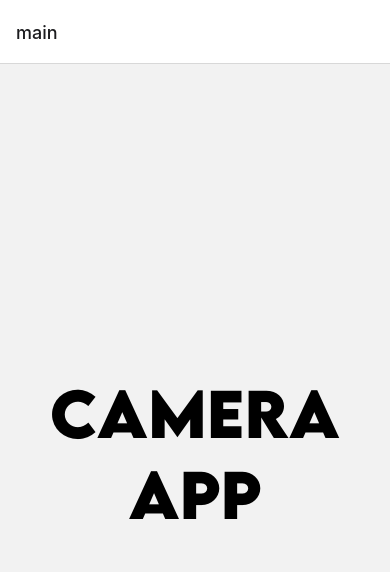
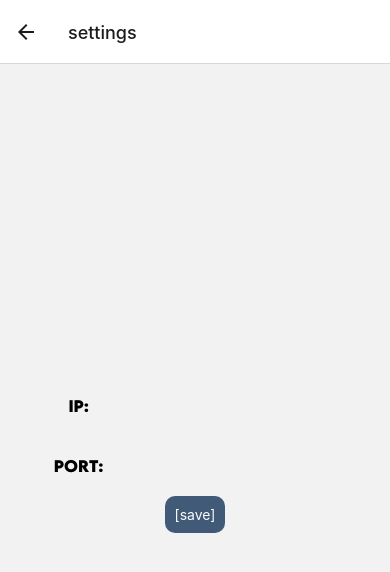
Before and after one commit to NSTMS/react-native-cam-app, a React Native app: screen /settings in a window 390 px wide. Before the commit this address had no page. Shown: the top 572 px of the page. Built offline with nearby package versions, Linux system fonts and the light colour scheme.

Commit message:
add settings view

```diff
--- a/App.js
+++ b/App.js
@@ -10,6 +10,7 @@ import MainView from './components/MainView';
 import GalleryView from './components/GalleryView';
 import CameraView from './components/CameraView';
 import ImageView from './components/ImageView';
+import SettingsView from './components/SettingsView';
 
 export default function App() {
   const [visibility, setVislibility] = useState(false)
@@ -37,6 +38,7 @@ export default function App() {
               <Stack.Screen name="gallery" component={GalleryView} />
               <Stack.Screen name="camera" component={CameraView} />
               <Stack.Screen name="image" component={ImageView} />
+              <Stack.Screen name="settings" component={SettingsView} />
             </Stack.Navigator>
           </NavigationContainer>
           :
--- a/components/CameraView.jsx
+++ b/components/CameraView.jsx
@@ -109,7 +109,7 @@ export default function CameraView({navigation}) {
 
     }
     const changeWhiteBalance = (value) =>{
-      setCurrentWhiteBalance(Camera.Constants.FlashMode[value])
+      setCurrentWhiteBalance(Camera.Constants.WhiteBalance[value])
     }
     const changeFlashLightMode = (value) =>{
       setCurrentFlashLightMode(Camera.Constants.FlashMode[value])
--- a/components/GalleryView.jsx
+++ b/components/GalleryView.jsx
@@ -1,16 +1,16 @@
 import { Alert, SafeAreaView, Text, ActivityIndicator, Dimensions, FlatList, View, StatusBar, ToastAndroid } from 'react-native'
 import React, { useEffect, useState } from 'react'
-import * as Font from "expo-font";
 import { Styles, Fonts, GalleryViewStyles } from "../static/styles/styles"
 import * as MediaLibrary from "expo-media-library";
 import ImageListItem from "./ImageListItem"
 import Clickable from "./Clickable"
-const IP = "192.168.0.24"
-const PORT = 3000
+import * as SecureStore from 'expo-secure-store';
 const dimentions = Dimensions.get('screen')
 import { useIsFocused } from '@react-navigation/native';
 import {Components} from "../static/styles/styles"
 export default function GalleryView({ navigation }) {
+    const [ip, setip] = useState("192.168.0.0")
+    const [PORT, setPORT] = useState("3000")
     const [photos, setPhotos] = useState([])
     const isFocused = useIsFocused();
     const [columns, setColumns] = useState(4)
@@ -29,6 +29,13 @@ export default function GalleryView({ navigation }) {
         setPhotos(data.assets)
         setVisibility(true)
     }
+    const getItem = async(key) =>{
+        await SecureStore.getItemAsync(key);
+     }
+     const saveItem = async (key, value) =>{
+        await SecureStore.setItemAsync(key, value);
+     }
+
     useEffect(() => {
         (async () => {
             let { status } = await MediaLibrary.requestPermissionsAsync();
@@ -37,6 +44,16 @@ export default function GalleryView({ navigation }) {
             }
             else {
                 if(isFocused) loadData()
+            }
+            console.log(ip, PORT)
+
+            if(await getItem('ip') == undefined || await getItem('PORT') == undefined)
+            {
+                await saveItem('ip', ip)
+                await saveItem('PORT', PORT)
+                setip(await getItem('ip'))
+                setPORT(await getItem('PORT'))
+                console.log(ip,PORT)
             }
         })()
     }, [isFocused])
@@ -57,7 +74,7 @@ export default function GalleryView({ navigation }) {
     }
 
     const showBigPhoto = (item) =>{
-        navigation.navigate("image",{data: item, port:PORT, ip: IP})
+        navigation.navigate("image",{data: item, ip, PORT})
     }
     return (
         <>
@@ -69,11 +86,12 @@ export default function GalleryView({ navigation }) {
                     :
                     <SafeAreaView>
                         <StatusBar />
-                        <View style={{flexDirection:"row", justifyContent:"center"}}>
-                        <Clickable text={"[columns]"} handlePress={changeNumberOfColumns} styles={[Components.Button]} />
-                        <Clickable text={"[camera]"} handlePress={() => navigation.navigate("camera")}  styles={[Components.Button]} />
-                        <Clickable text={"[delete]"} handlePress={deleteSelectedImages}  styles={[Components.Button]} />
-                        <Clickable text={"[upload]"} handlePress={uploadSelectedImages}  styles={[Components.Button]} />
+                        <View style={{flexDirection:"row", justifyContent:"center", gap:10, marginBottom:10, marginTop:10}}>
+                            <Clickable text={"[cols]"} handlePress={changeNumberOfColumns} styles={[Components.Button]} />
+                            <Clickable text={"[camera]"} handlePress={() => navigation.navigate("camera")}  styles={[Components.Button]} />
+                            <Clickable text={"[delete]"} handlePress={deleteSelectedImages}  styles={[Components.Button]} />
+                            <Clickable text={"[upload]"} handlePress={uploadSelectedImages}  styles={[Components.Button]} />
+                            <Clickable text={"[sett]"} handlePress={()=>navigation.navigate("settings")}  styles={[Components.Button]} />
                         </View>
                         <FlatList
                             data={photos}
--- a/components/ImageView.jsx
+++ b/components/ImageView.jsx
@@ -6,7 +6,7 @@ import { BackgroudColors, FontAlignments, Fonts, FontSizes, Styles } from '../st
 import Clickable from './Clickable';
 import { Components } from '../static/styles/styles';
 export default function ImageView({navigation, route}){
-    const {data,ip,port} = route.params
+    const {data,IP,PORT} = route.params
 
     const handleShareClick = async () =>
     {
@@ -27,7 +27,7 @@ export default function ImageView({navigation, route}){
     }
     const handleUploadClick =() =>{
         ToastAndroid.showWithGravity(
-            "https://" + ip + ":" + port,
+            "http://" + IP + ":" + PORT,
             ToastAndroid.SHORT,
             ToastAndroid.CENTER,
           );
--- /dev/null
+++ b/components/SettingsView.jsx
@@ -0,0 +1,56 @@
+import { SafeAreaView, Text,TextInput,ToastAndroid,View} from 'react-native'
+import React, { useEffect, useState } from 'react'
+import {Styles,Fonts,FontSizes,Components} from "../static/styles/styles"
+import * as SecureStore from 'expo-secure-store';
+import Clickable from './Clickable';
+export default function SettingsView({navigation}){
+    const [ip, changeIp] = useState("")
+    const [port, changePort] = useState("")
+
+    useEffect(()=>{
+        (async()=>{
+            changeIp(await getItem('IP'))
+            changePort(await getItem('PORT'))
+        })()
+    })
+    const getItem = async(key) =>{
+        await SecureStore.getItemAsync(key);
+     }
+    const saveItem = async (key, value) =>{
+        await SecureStore.setItemAsync(key, value);
+     }
+
+
+     const deleteItem = async(key) =>{
+         await SecureStore.deleteItemAsync("key");
+     }
+     const handleSubmit = async()=>{
+        await saveItem('IP', ip)
+        await saveItem('PORT', port)
+        ToastAndroid.showWithGravity(
+            'Zapisano',
+            ToastAndroid.CENTER,
+            ToastAndroid.SHORT
+        )
+     }
+
+    return (
+        <SafeAreaView style={Styles.CenteredView}>
+            <View style={[Styles.Row]}>
+                <Text style={[FontSizes.SmallFontSize, Fonts.bold ]}>IP: </Text>
+                <TextInput
+                    onChangeText={changeIp}
+                    value={ip}
+                ></TextInput>
+            </View>
+            <View style={[Styles.Row]}>
+                <Text style={[FontSizes.SmallFontSize, Fonts.bold ]}>PORT: </Text>
+                <TextInput
+                    onChangeText={changePort}
+                    value={port}
+                ></TextInput>
+            </View>
+            <Clickable text={"[save]"} handlePress={handleSubmit} styles={[Components.Button]} />
+        </SafeAreaView>
+    )
+}
--- a/static/styles/styles.js
+++ b/static/styles/styles.js
@@ -5,6 +5,13 @@ const Styles = StyleSheet.create({
         flex: 1,
         justifyContent: "center",
         alignItems: "center",
+    },
+    Row:{
+        flexDirection:"row",
+        justifyContent: "center",
+        alignItems: "center",
+        margin:20,
+        gap:10
     }
 })
 
@@ -152,7 +159,6 @@ const Components = StyleSheet.create({
         backgroundColor:"#415a77",
         color:"#fcfcfc",
         padding:10,
-        margin:20,
         borderRadius:10,
 
     },
```
